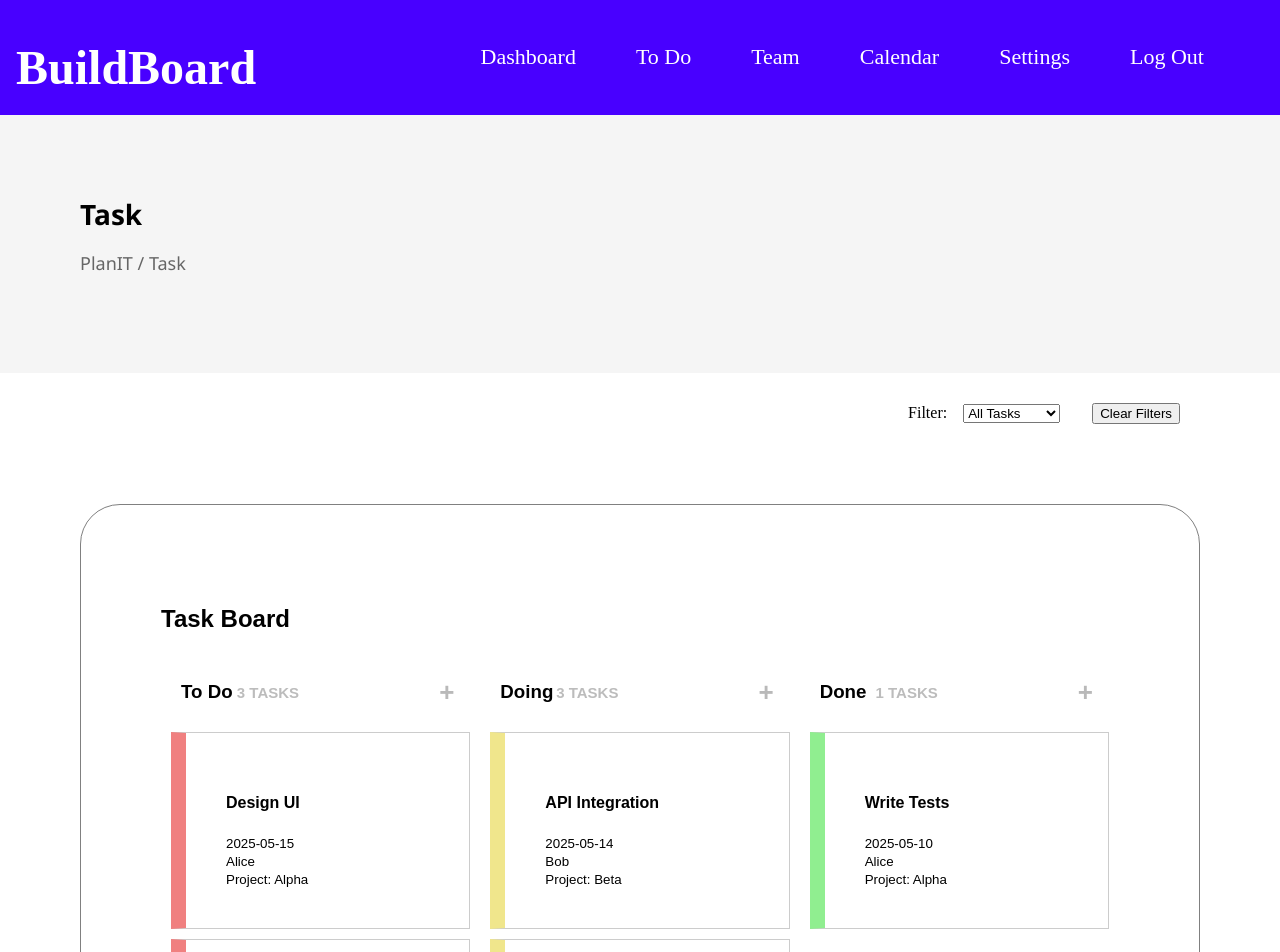
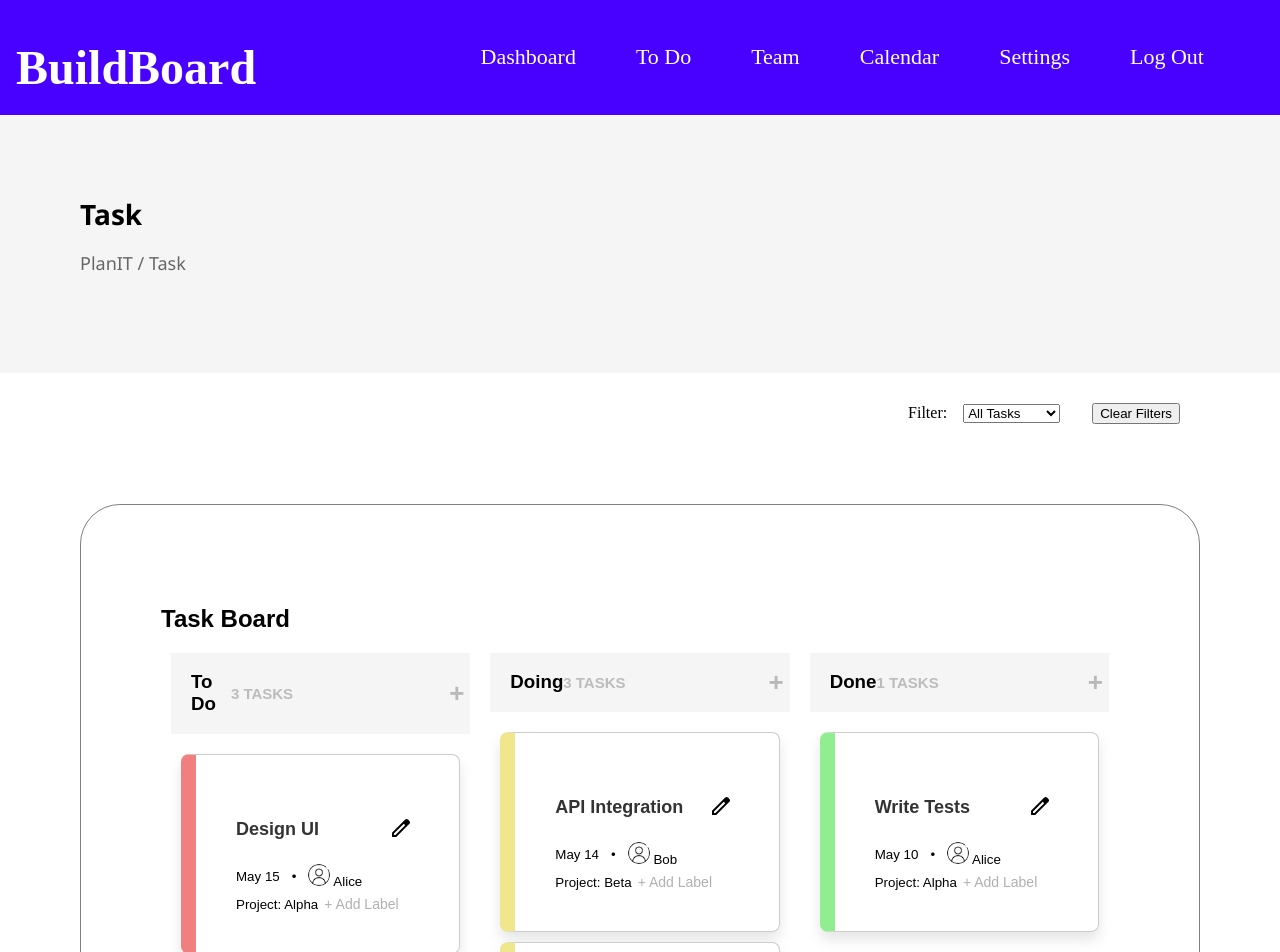
Before and after one commit to joshuauaua/buildboard-frontend, a React (Vite) app: page /to-do in a window 1280 px wide. Shown: the top 952 px of the page. Built offline with nearby package versions, Linux system fonts and the light colour scheme.

Commit message:
updated some modal stuff

```diff
--- a/src/components/taskPage/Card.css
+++ b/src/components/taskPage/Card.css
@@ -4,19 +4,62 @@
   border-radius: 8px;
   padding: 20px;
   margin: 10px;
-  box-shadow: 0 4px 8px rgba(0, 0, 0, 0.1);
+  box-shadow: 0 8px 14px rgba(0, 0, 0, 0.1);
+}
+
+.card-header{
+  font-size: 18px;
+  font-weight: bold;
+  color: #333;
+  display: grid;
+  grid-template-columns: 7fr 1fr;
+}
+
+.userProfilePicture{
+  width: 22px;
+  height: 22px;
+  border-radius: 50%;
+  margin-right: 0px;
+}
+
+.task-deadline{
+  color: black;
+  background-color: transparent;
+  justify-content: center;
+  align-items: center;
 }
 
 
-.card-style:hover{
+.card-main{
+  align-items: center;
+  font-weight: normal;
+  color: black;
+  display: flex;
+  align-items: center;
+  gap: 12px;
+  padding-bottom: 6px;}
+
+
+.add-label{
+  background-color: transparent;
+  color: #a2a2a2d8;
+  font-size: 14px;
+  font-weight: light;
+  margin: none;
+  border: none;
+}
+
+.add-label:hover{
+  color: black;
   cursor: pointer;
 }
 
+.edit-btn{
+  background-color: transparent;
+  border: none;
+}
 
-
-.task-deadline{
-  font-size: 14px;
-  color: #888;
-  margin-top: 5px;
-  background-color: gray;
+.edit-btn:hover{
+  color: black;
+  cursor: pointer;
 }
--- a/src/components/taskPage/Card.jsx
+++ b/src/components/taskPage/Card.jsx
@@ -1,4 +1,24 @@
+import "./Card.css";
+
+
+
+function showUser(teamMember) {
+  const name = new String(teamMember);
+  return name.charAt(0).toUpperCase() + name.slice(1);
+}
+
+
+function formatDate(dateString) {
+  const date = new Date(dateString);
+  return date.toLocaleDateString("en-US", {
+    month: "short",
+    day: "numeric",
+  });
+}
+
+
 export default function Card({ task }) {
+
   const getStatusColor = (status) => {
     switch (status) {
       case "To Do":
@@ -23,10 +43,23 @@ export default function Card({ task }) {
     }}>
 
 
+      <header className="card-header">
       <h4>{task.title}</h4>
-      <small className="task-deadline">{task.deadline}</small><br />
-      <small>{task.teamMember}</small><br />
-      <small>Project: {task.project}</small>
+      <button className="edit-btn"><img src="./src/assets/edit.svg" alt="edit-icon"></img> </button>
+      </header>
+
+      <main className="card-main">
+      <small className="task-deadline">{formatDate(task.deadline)}</small>
+      <small>  •  </small>
+      <small> <img src="./src/assets/user.png" className="userProfilePicture"/> {showUser(task.teamMember)}</small><br />
+      </main>
+
+
+      <footer className="card-footer">
+        <small>Project: {task.project}</small>
+        <button className="add-label"> + Add Label </button>
+
+      </footer>
     </div>
   );
 }
--- a/src/components/taskPage/CardContainer.css
+++ b/src/components/taskPage/CardContainer.css
@@ -2,10 +2,12 @@
 
 .card-container-header{
   display: grid;
-  grid-template-columns: 1fr 3fr 1fr;
+  grid-template-columns: 1fr 5fr 1fr;
   justify-content: space-between;
   align-items: center;
-  padding: 10px;
+  padding-left: 20px;
+  background-color: #f5f5f5;
+  margin-bottom: 20px;
 }
 
 
--- a/src/components/taskPage/Modal.jsx
+++ b/src/components/taskPage/Modal.jsx
@@ -9,9 +9,9 @@ export default function Modal({ onAddTask }) {
     title: "",
     description: "",
     deadline: "",
-    notes: "",
     teamMember: "",
     project: "",
+    labelcolor: "",
     status: "To Do", // default status
   });
 
@@ -28,9 +28,9 @@ export default function Modal({ onAddTask }) {
       title: "",
       description: "",
       deadline: "",
-      notes: "",
       teamMember: "",
       project: "",
+      labelcolor: "",
       status: "To Do",
     });
   };
@@ -86,28 +86,23 @@ export default function Modal({ onAddTask }) {
               </div>
 
               <div>
-                <label>Description:</label><br />
-                <textarea name="description" value={formData.description} onChange={handleChange} required />
-              </div>
-
-              <div>
-                <label>Deadline:</label><br />
+                <label>Due Date:</label><br />
                 <input type="date" name="deadline" value={formData.deadline} onChange={handleChange} required />
               </div>
 
               <div>
-                <label>Notes:</label><br />
-                <textarea name="notes" value={formData.notes} onChange={handleChange} />
-              </div>
-
-              <div>
-                <label>Team Member:</label><br />
+                <label>Assigned To:</label><br />
                 <input type="text" name="teamMember" value={formData.teamMember} onChange={handleChange} required />
               </div>
 
               <div>
-                <label>Project:</label><br />
+                <label>Label:</label><br />
                 <input type="text" name="project" value={formData.project} onChange={handleChange} required />
+              </div>
+
+              <div>
+                <label>Label Color:</label><br />
+                <input type="color" name="labelcolor" value={formData.labelcolor} onChange={handleChange} required />
               </div>
 
               <div style={{ marginTop: "10px" }}>
--- a/src/components/teamPage/MessageBoard.css
+++ b/src/components/teamPage/MessageBoard.css
@@ -1,12 +1,14 @@
-
 
 .message-board{
   padding: 80px;
   margin: 80px;
   font-family: sans-serif;
   background-color: rgb(255, 255, 255);
-  border-radius: 40px;
   border-color: gray;
   border-width: 1px;
   border-style: solid;
 }
+
+.new-message{
+  display: grid;
+}
--- a/src/components/teamPage/TeamDirectory.css
+++ b/src/components/teamPage/TeamDirectory.css
@@ -1,9 +1,10 @@
+
+
 .team-directory {
-  padding: 80px;
+  padding: 20px;
   margin: 80px;
   font-family: sans-serif;
   background-color: rgb(255, 255, 255);
-  border-radius: 40px;
   border-color: gray;
   border-width: 1px;
   border-style: solid;
@@ -14,6 +15,17 @@
   margin-bottom: 1rem;
   display: flex;
   gap: 1rem;
+}
+
+
+.header-directory{
+  font-family: 'Segoe UI', sans-serif;
+  background-color: #9595dc;
+  padding: 4cap;
+  display: block;
+  justify-content: space-between;
+  align-items: center;
+  margin-bottom: 30px;
 }
 
 .card-grid {
@@ -28,6 +40,13 @@
   border-radius: 0.5rem;
   background: #fff;
   box-shadow: 0 2px 4px rgba(0,0,0,0.1);
+}
+
+
+.profile-picture {
+  width: 40%;
+  height: auto;
+  border-radius: 50%;
 }
 
 .pagination {
@@ -57,3 +76,17 @@
   max-width: 400px;
   box-shadow: 0 4px 8px rgba(0,0,0,0.2);
 }
+
+.close-btn {
+  background-color: transparent;
+  color: gray;
+  border: none;
+  padding: 0.5rem 1rem;
+  border-radius: 0.5rem;
+  cursor: pointer;
+  float: right;
+}
+
+.close-btn:hover {
+  background-color: #f0f0f0;
+}
--- a/src/components/teamPage/TeamDirectory.jsx
+++ b/src/components/teamPage/TeamDirectory.jsx
@@ -89,6 +89,7 @@ const sampleData = [
 function ProfileCard({ member, onView }) {
   return (
     <div className="card">
+      <img className="profile-picture" src= "./src/assets/user.png" alt={member.name} />
       <h2>{member.name}</h2>
       <p><strong>Role:</strong> {member.role}</p>
       <p><strong>Location:</strong> {member.location}</p>
@@ -170,6 +171,9 @@ export default function TeamDirectory() {
 
   return (
     <div className="team-directory">
+
+
+      <header className="header-directory">
       <h2>Directory</h2>
       <Filters filters={filters} setFilters={setFilters} allMembers={sampleData} />
 
@@ -181,6 +185,7 @@ export default function TeamDirectory() {
           <option value="location">Location</option>
         </select>
       </div>
+      </header>
 
       <div className="card-grid">
         {paginated.map((member) => (
@@ -206,12 +211,17 @@ export default function TeamDirectory() {
       {selectedMember && (
         <div className="modal" onClick={() => setSelectedMember(null)}>
           <div className="modal-content" onClick={(e) => e.stopPropagation()}>
+
+
+          <button className="close-btn" onClick={() => setSelectedMember(null)}>X</button>
+
+            <img className="profile-picture" src= "./src/assets/user.png" alt={selectedMember.name} />
             <h2>{selectedMember.name}</h2>
             <p><strong>Role:</strong> {selectedMember.role}</p>
             <p><strong>Location:</strong> {selectedMember.location}</p>
             <p><strong>Team:</strong> {selectedMember.team}</p>
             <p>{selectedMember.description}</p>
-            <button onClick={() => setSelectedMember(null)}>Close</button>
+
           </div>
         </div>
       )}
```
Also changed, not shown: src/assets/edit.svg (added).
